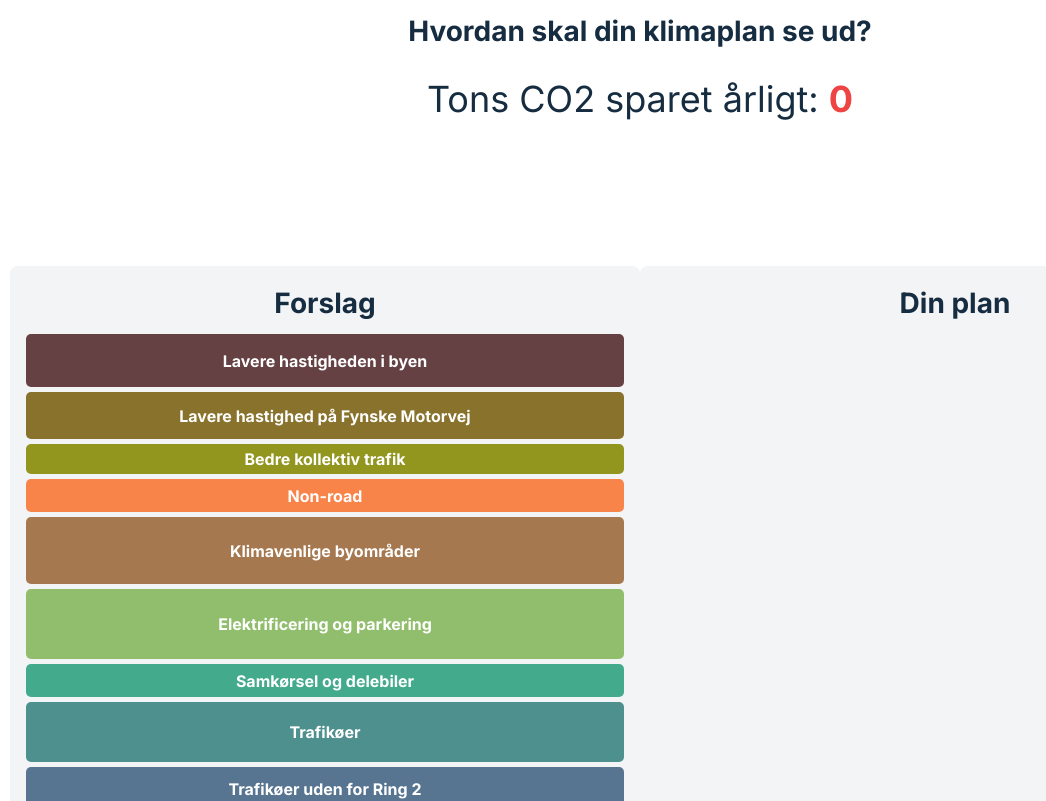
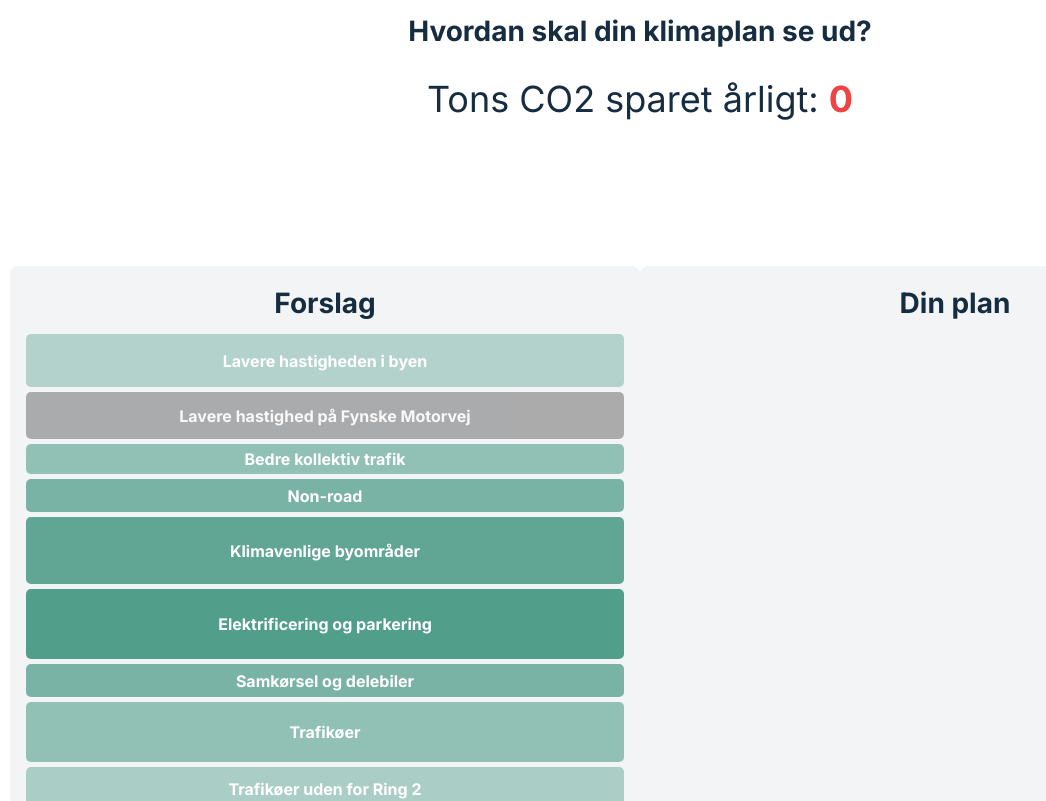
Before and after one commit to MartinDreyer/climate, a Next.js app: page / in a window 1280 px wide. Shown: the top 801 px of the page, without its empty margins (0-1046 px from the left). Built offline with nearby package versions, Linux system fonts and the light colour scheme.

Commit message:
updated colors and data

```diff
--- a/package.json
+++ b/package.json
@@ -23,6 +23,7 @@
     "react-dnd-html5-backend": "^16.0.1",
     "react-dom": "18.2.0",
     "react-draggable": "^4.4.5",
+    "react-router-dom": "^6.15.0",
     "tailwindcss": "3.3.3"
   }
 }
--- a/src/app/App.css
+++ b/src/app/App.css
@@ -74,3 +74,15 @@
       opacity: 0.7;
      }
   }
+
+
+  .grayed-out {
+    opacity: 0.5; /* Apply desired opacity for grayed-out effect */
+    pointer-events: none; /* Disable pointer events to prevent dragging */
+    cursor: not-allowed; /* Show 'not-allowed' cursor on grayed-out items */
+  }
+
+  .__className_20951f{
+    height: 100vh;
+    background-color: white;
+  }
--- a/src/app/page.js
+++ b/src/app/page.js
@@ -1,99 +1,92 @@
 'use client'
-
 import { useEffect, useState } from "react";
 import { DragDropContext, Draggable, Droppable } from "react-beautiful-dnd";
 import "./App.css";
 import Box from "@/components/Box";
-
 const initialColumns = [
+  { "id": "suggestions",
+  "name": "Forslag",
+  "items": [
     {
-    id: "suggestions",
-    name: "Forslag",
-    items: [
-      {
-        name: 'Lavere hastigheden i byen',
-        amount: 53.33,
-        backgroundColor: '#664144',
-        id: 'id-0',
-        co2: 16000,
-        info: "Fartgrænser sænkes med 20 kilometer i timen"
+      "name": "Lavere hastigheden i byen",
+      "amount": 53.33,
+      "backgroundColor": "rgba(81, 158, 138, 0.4)",
+      "id": "id-0",
+      "co2": 16000,
+      "info": "Fartgrænser sænkes med 20 kilometer i timen"
     },
     {
-        name: 'Lavere hastighed på Fynske Motorvej',
-        amount: 46.66,
-        backgroundColor: '#88722C',
-        id: 'id-1',
-        co2: 14000,
-        info: "Fartgrænsen sænkes til 90 kilometer i timen"
-
+      "name": "Lavere hastighed på Fynske Motorvej",
+      "amount": 46.66,
+      "backgroundColor": "rgba(100, 100, 100, 1)",
+      "id": "id-1",
+      "co2": 14000,
+      "info": "Fartgrænsen sænkes til 90 kilometer i timen"
     },
     {
-        name: 'Bedre kollektiv trafik',
-        amount: 30,
-        backgroundColor: '#92961E',
-        id: 'id-2',
-        co2: 9000,
-        info: "Separate busbaner og flere afgange"
-
+      "name": "Bedre kollektiv trafik",
+      "amount": 30,
+      "backgroundColor": "rgba(81, 158, 138, 0.6)",
+      "id": "id-2",
+      "co2": 9000,
+      "info": "Separate busbaner og flere afgange"
     },
     {
-        name: 'Non-road',
-        amount: 33.33,
-        backgroundColor: '#F9844A',
-        id: 'id-3',
-        co2: 10000,
-        info: "Indkøb af maskiner, der fremmer grøn omstilling"
+      "name": "Non-road",
+      "amount": 33.33,
+      "backgroundColor": "rgba(81, 158, 138, 0.75)",
+      "id": "id-3",
+      "co2": 10000,
+      "info": "Indkøb af maskiner, der fremmer grøn omstilling"
     },
     {
-        name: 'Klimavenlige byområder',
-        amount: 66.66,
-        backgroundColor: '#a6784F',
-        id: 'id-4',
-        co2: 20000,
-        info: "Flere zoner til fodgængere og cyklister, især omkring skoler"
+      "name": "Klimavenlige byområder",
+      "amount": 66.66,
+      "backgroundColor": "rgba(81, 158, 138, 0.9)",
+      "id": "id-4",
+      "co2": 20000,
+      "info": "Flere zoner til fodgængere og cyklister, især omkring skoler"
     },
     {
-        name: 'Elektrificering og parkering',
-        amount: 70,
-        backgroundColor: '#90BE6D',
-        id: 'id-5',
-        co2: 21000,
-        info: "40 procent af biler skal være elbiler samt elbilparkeringspladser"
-
+      "name": "Elektrificering og parkering",
+      "amount": 70,
+      "backgroundColor": "rgba(81, 158, 138, 1)",
+      "id": "id-5",
+      "co2": 21000,
+      "info": "40 procent af biler skal være elbiler samt elbilparkeringspladser"
     },
     {
-        name: 'Samkørsel og delebiler',
-        amount: 33.33,
-        backgroundColor: '#43AA8B',
-        id: 'id-6',
-        co2: 10000,
-        info: "Fremme samkørsel og parkeringspladser til delebiler"
+      "name": "Samkørsel og delebiler",
+      "amount": 33.33,
+      "backgroundColor": "rgba(81, 158, 138, 0.75)",
+      "id": "id-6",
+      "co2": 10000,
+      "info": "Fremme samkørsel og parkeringspladser til delebiler"
     },
     {
-        name: 'Trafikøer',
-        amount: 60,
-        backgroundColor: '#4D908E',
-        id: 'id-7',
-        co2: 18000,
-        info: "Vejlukninger, så bilister skal ud på de store veje for at køre på tværs af områder"
+      "name": "Trafikøer",
+      "amount": 60,
+      "backgroundColor": "rgba(81, 158, 138, 0.6)",
+      "id": "id-7",
+      "co2": 18000,
+      "info": "Vejlukninger, så bilister skal ud på de store veje for at køre på tværs af områder"
     },
     {
-        name: 'Trafikøer uden for Ring 2',
-        amount: 43.33,
-        backgroundColor: '#577590',
-        id: 'id-8',
-        co2: 13000,
-        info: "Vejlukninger uden for ringvejen omkring byen, så bilister ikke kan køre mellem områderne"
+      "name": "Trafikøer uden for Ring 2",
+      "amount": 43.33,
+      "backgroundColor": "rgba(81, 158, 138, 0.45)",
+      "id": "id-8",
+      "co2": 13000,
+      "info": "Vejlukninger uden for ringvejen omkring byen, så bilister ikke kan køre mellem områderne"
     },
     {
-        name: 'Nulemissionszoner inden for Ring 2',
-        amount: 153.33,
-        backgroundColor: '#277DA1',
-        id: 'id-9',
-        co2: 46000,
-        info: "Områder, hvor benzin- og hybridbiler ikke må køre ind"
+      "name": "Nulemissionszoner inden for Ring 2",
+      "amount": 153.33,
+      "backgroundColor": "rgba(81, 158, 138, 1)",
+      "id": "id-9",
+      "co2": 46000,
+      "info": "Områder, hvor benzin- og hybridbiler ikke må køre ind"
     }
-
   ]
   },
   {
@@ -103,6 +96,8 @@ const initialColumns = [
   }
 
 ]
+
+
 
 
 function App() {
@@ -229,7 +224,7 @@ function App() {
   );
 }
 
-function PlanList({ name, items, id, setSelectedItemInfo, moveItem}) {
+function PlanList({ name, items, id, setSelectedItemInfo}) {
 
   const [ selectedItemId, setSelectedItemId] = useState(null)
   const [isDragging, setIsDragging] = useState(false);
@@ -267,16 +262,27 @@ function PlanList({ name, items, id, setSelectedItemInfo, moveItem}) {
   return (
     <Droppable droppableId={id}>
       {(provided) => (
-        <div className="min-h-[800px] bg-gray-100 p-4 rounded-lg text-center" {...provided.droppableProps} ref={provided.innerRef}>
+        <div
+          className="min-h-[800px] bg-gray-100 p-4 rounded-lg text-center"
+          {...provided.droppableProps}
+          ref={provided.innerRef}
+        >
           <div className="plan-container flex">
             <h3 className="box-header">{name}</h3>
           </div>
           <div>
             {items.map((item, index) => (
-              <Draggable draggableId={item.id} index={index} key={item.id}>
+              <Draggable
+                draggableId={item.id}
+                index={index}
+                key={item.id}
+                isDragDisabled={item.id === 'id-1'} // Disable dragging for 'Lavere hastighed på Fynske Motorvej'
+              >
                 {(provided) => (
                   <div
-                    className="item-container"
+                    className={`item-container ${
+                      item.id === 'id-1' ? 'grayed-out' : '' // Add a class for styling
+                    }`}
                     onClick={() => handleItemClick(item)}
                     onTouchStart={handleTouchStart}
                     onTouchMove={handleTouchMove}
@@ -285,7 +291,11 @@ function PlanList({ name, items, id, setSelectedItemInfo, moveItem}) {
                     {...provided.draggableProps}
                     ref={provided.innerRef}
                   >
-                    <Box size={item.amount} color={item.backgroundColor} name={item.name}/>
+                    <Box
+                      size={item.amount}
+                      color={item.backgroundColor}
+                      name={item.name}
+                    />
                   </div>
                 )}
               </Draggable>
```
Also changed, not shown: 1 other file (tests, documents, lock files or other folders). Lines whose indentation alone changed are shown as unchanged.
